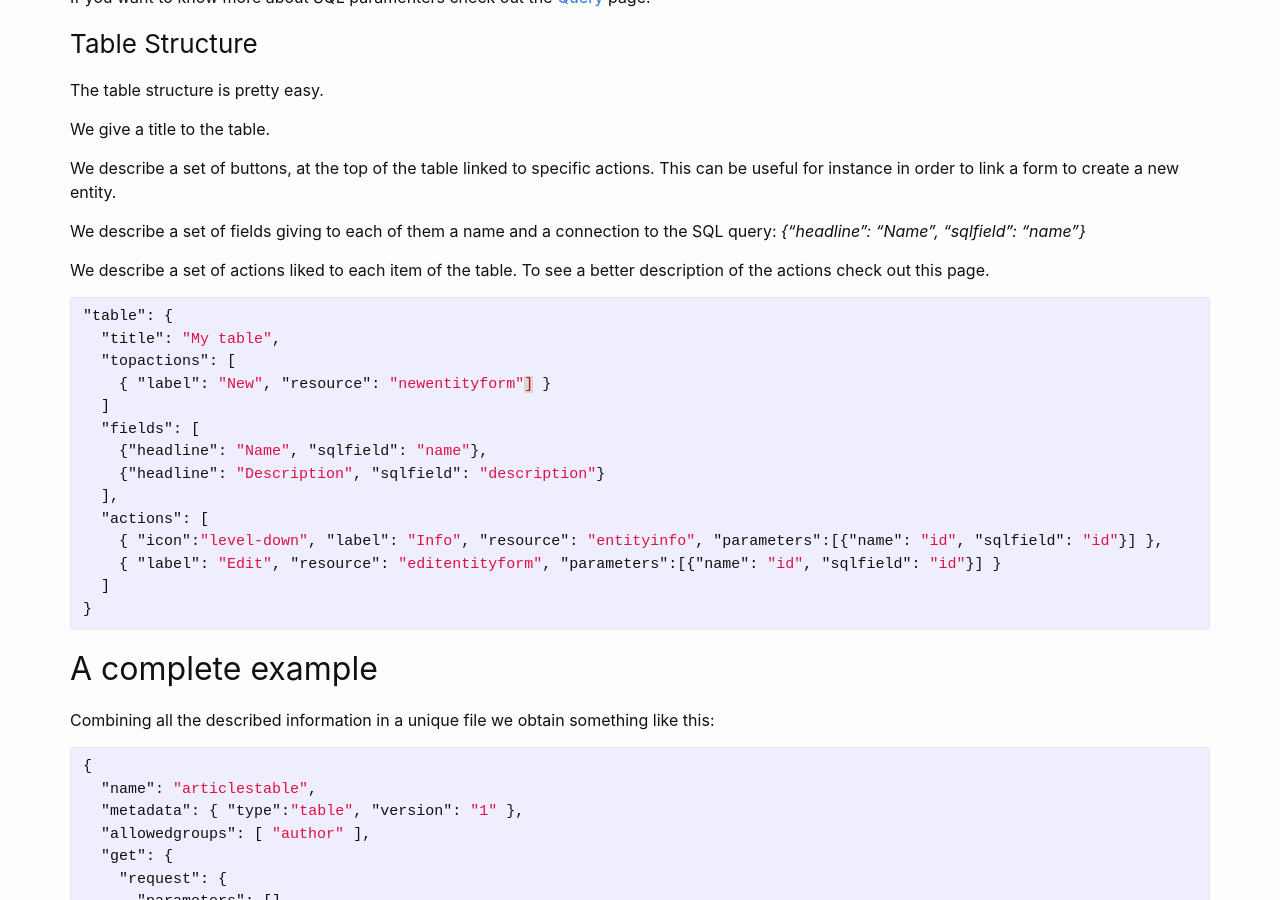
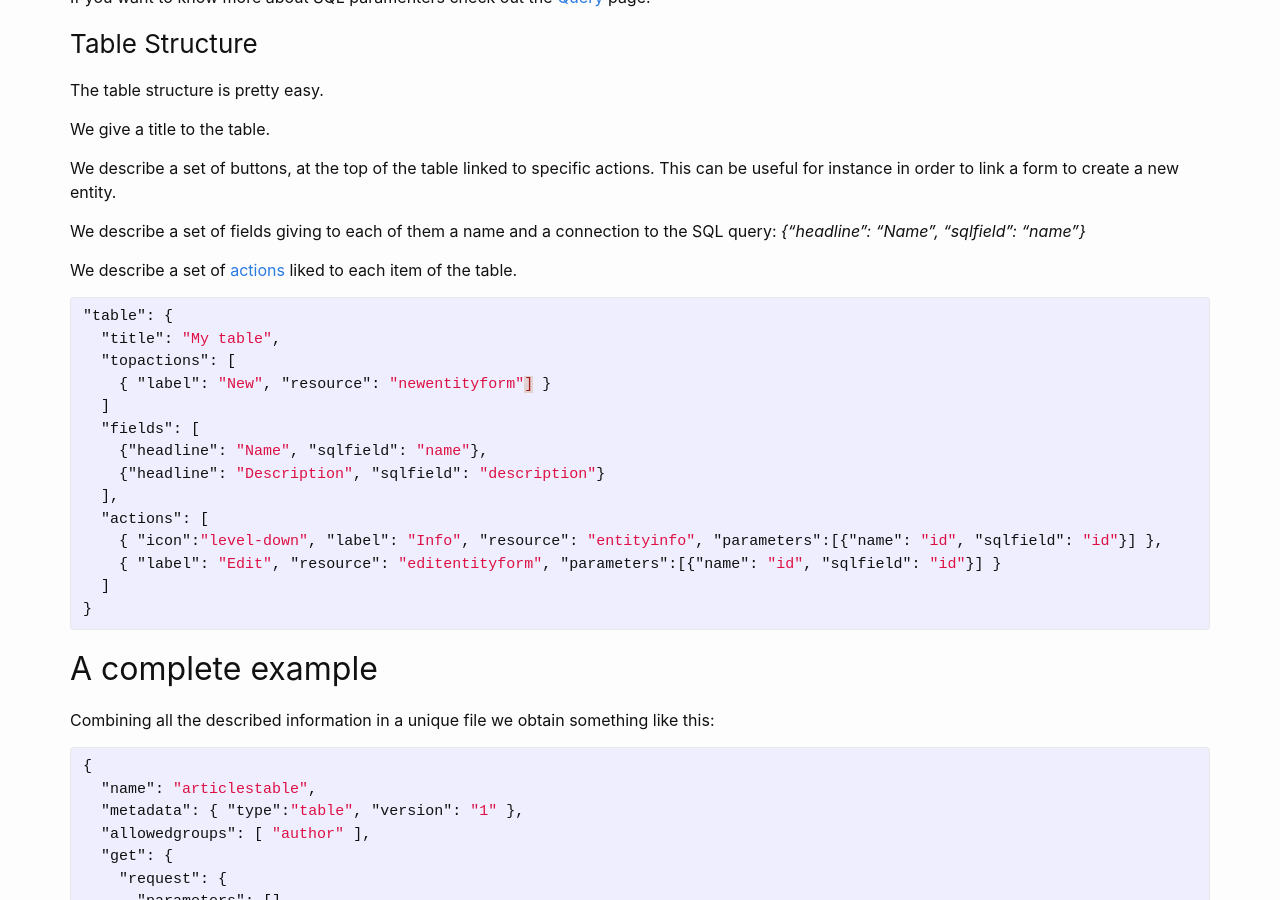
Before and after one commit to fabiomattei/uddocs, a Jekyll site: the page built from _docs/table-page.md, in a window 1280 px wide and 900 px high, scrolled down 1281 px. Built offline with Jekyll 4.4.1, drawn with Linux system fonts in a browser that asks for light colours.

Commit message:
improving page description

```diff
--- a/_docs/table-page.md
+++ b/_docs/table-page.md
@@ -62,7 +62,7 @@ We describe a set of buttons, at the top of the table linked to specific actions
 
 We describe a set of fields giving to each of them a name and a connection to the SQL query: *{"headline": "Name", "sqlfield": "name"}*
 
-We describe a set of actions liked to each item of the table. To see a better description of the actions check out this page.
+We describe a set of <a href="{{site.baseurl}}/docs/actions">actions</a> liked to each item of the table.
 
 {% highlight json %}
 "table": {
```
